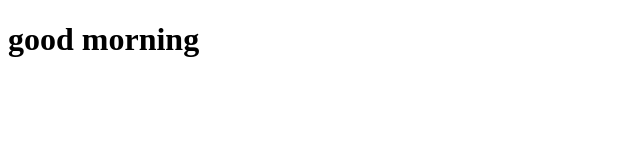
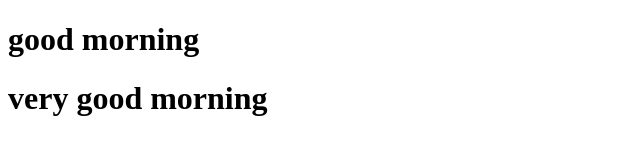
Before and after one commit to naresh-bille/morning-branch, a plain HTML site: page index.html in a window 1280 px wide. Shown: the whole page, without its empty margins (0-640 px from the left). Drawn offline with Linux system fonts and the light colour scheme.

Commit message:
2nd person changes

```diff
--- a/index.html
+++ b/index.html
@@ -7,5 +7,6 @@
 </head>
 <body>
     <h1>good morning</h1>
+    <h1>very good morning </h1>
 </body>
 </html>
```
